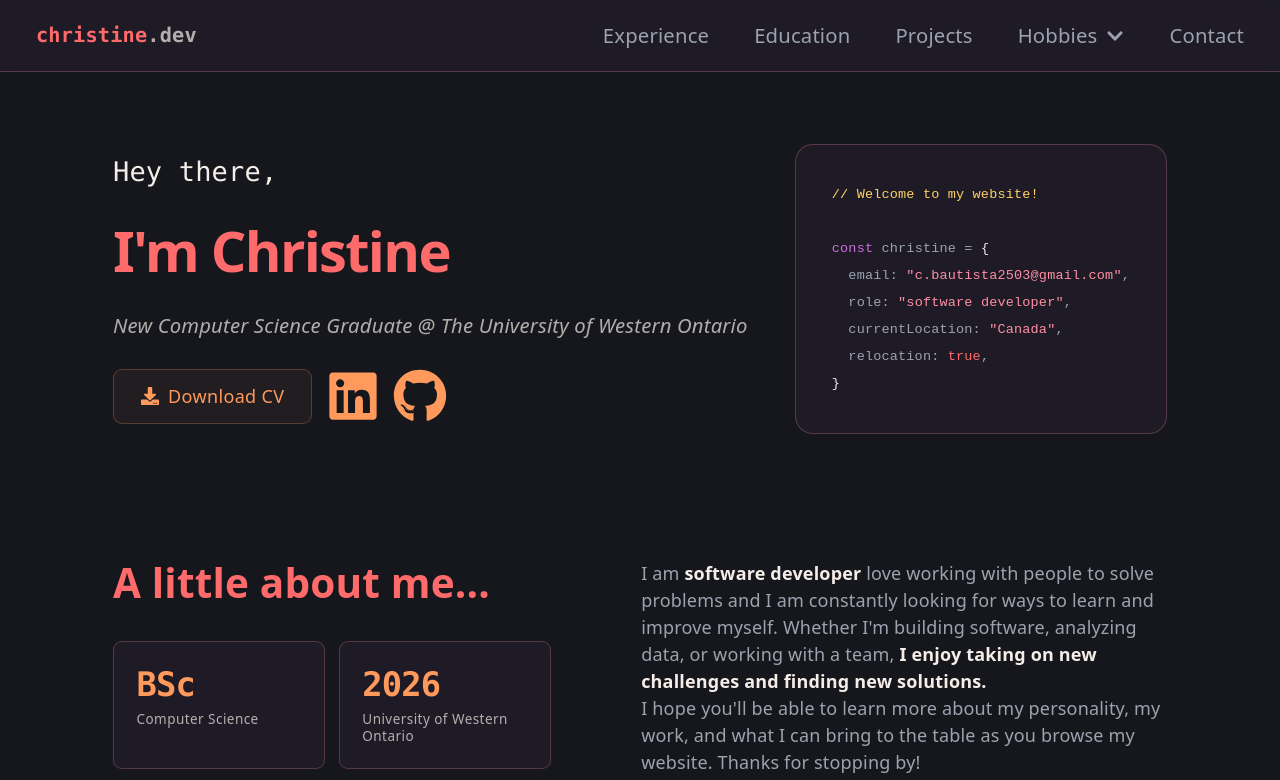
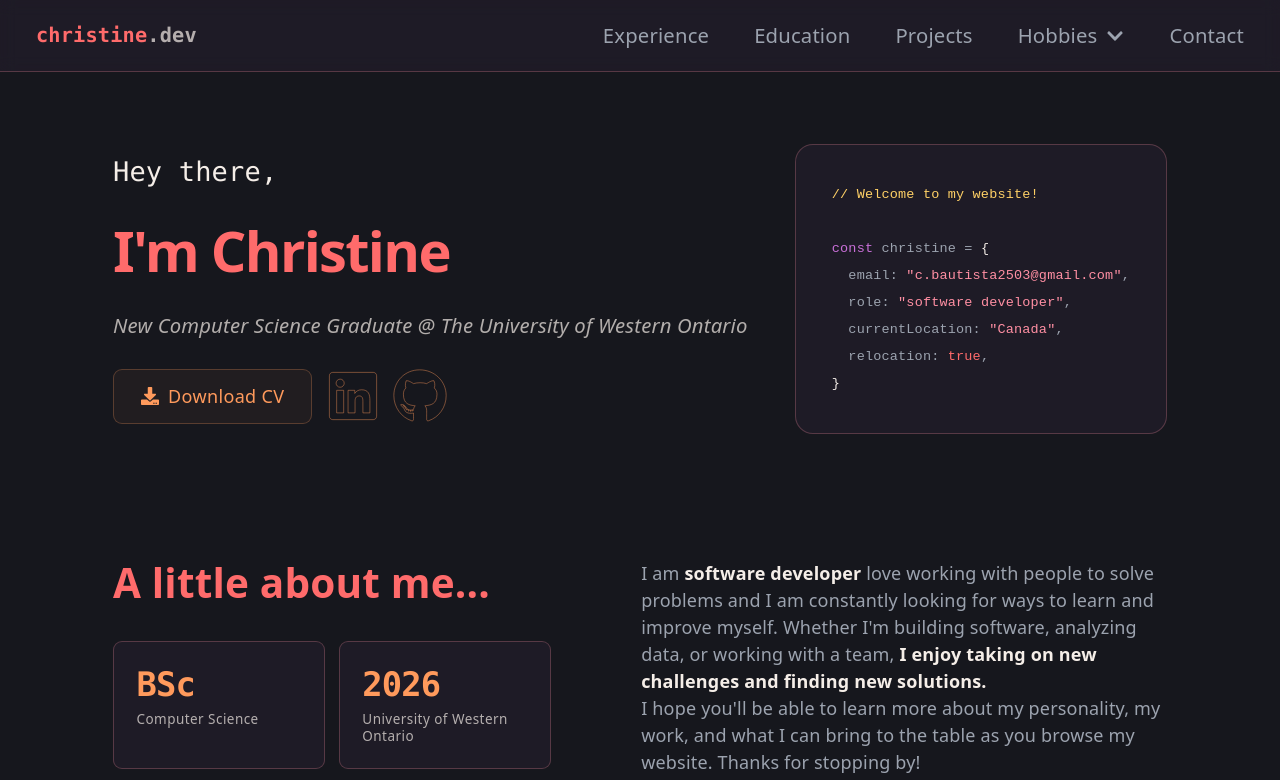
Before and after one commit to Cr1py/Cr1py.github.io, a React (Vite) app: page / in a window 1280 px wide. Shown: the top 780 px of the page. Built offline with nearby package versions, Linux system fonts and the light colour scheme.

Commit message:
made github and linkedin icons just the border

```diff
--- a/src/components/sections/Intro.tsx
+++ b/src/components/sections/Intro.tsx
@@ -60,7 +60,7 @@ const Intro = () => {
             className="text-sun hover:text-blush transition-colors"
             aria-label="LinkedIn"
           >
-            <FaLinkedin className="items-center w-12 h-12" />
+            <FaLinkedin className="items-center w-12 h-12 fill-none hover:fill-blush/20 stroke-[4]" />
           </a>
         )}
         {personalInfo.socials.github && (
@@ -71,7 +71,7 @@ const Intro = () => {
             className="text-sun hover:text-blush transition-colors"
             aria-label="GitHub"
           >
-            <FaGithub className="items-center w-12 h-12" />
+            <FaGithub className="items-center w-12 h-12 fill-none hover:fill-blush/20 stroke-[4]" />
           </a>
         )}
         </motion.div>
```
